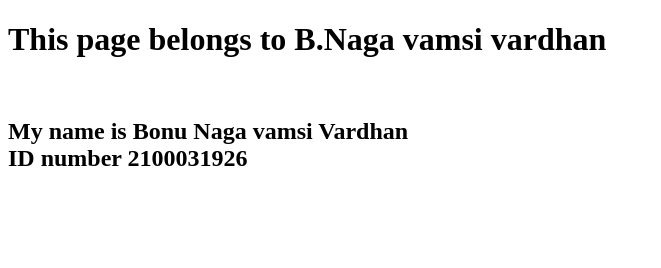
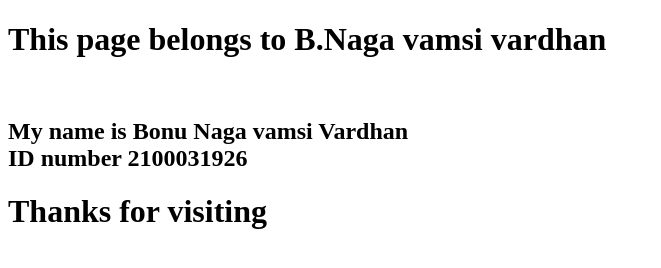
Before and after one commit to BonuNagavamsiVardhan/Aboutmyself, a plain HTML site: page Aboutme.html in a window 1280 px wide. Shown: the whole page, without its empty margins (0-661 px from the left). Drawn offline with Linux system fonts and the light colour scheme.

Commit message:
Changed Aboutme page

```diff
--- a/Aboutme.html
+++ b/Aboutme.html
@@ -8,5 +8,6 @@
             My name is <b>Bonu Naga vamsi Vardhan</b><br>
             ID number <strong>2100031926</strong>
         </h2>
+<h1> Thanks for visiting</h1>
     </head>
 </html>
```
